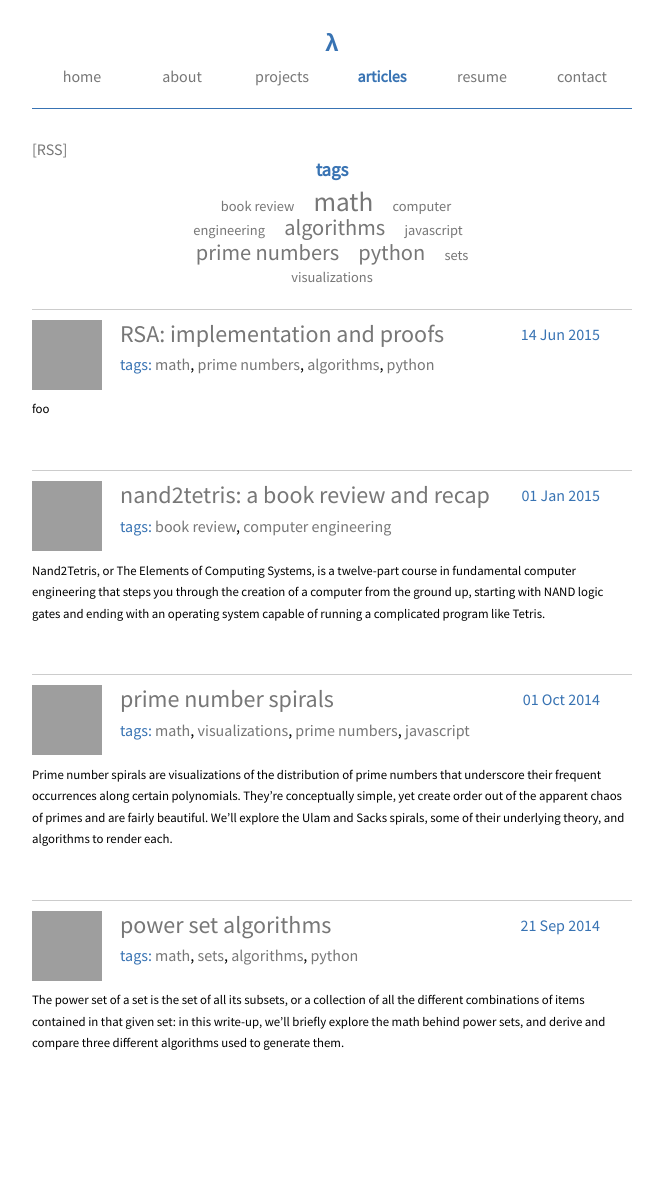
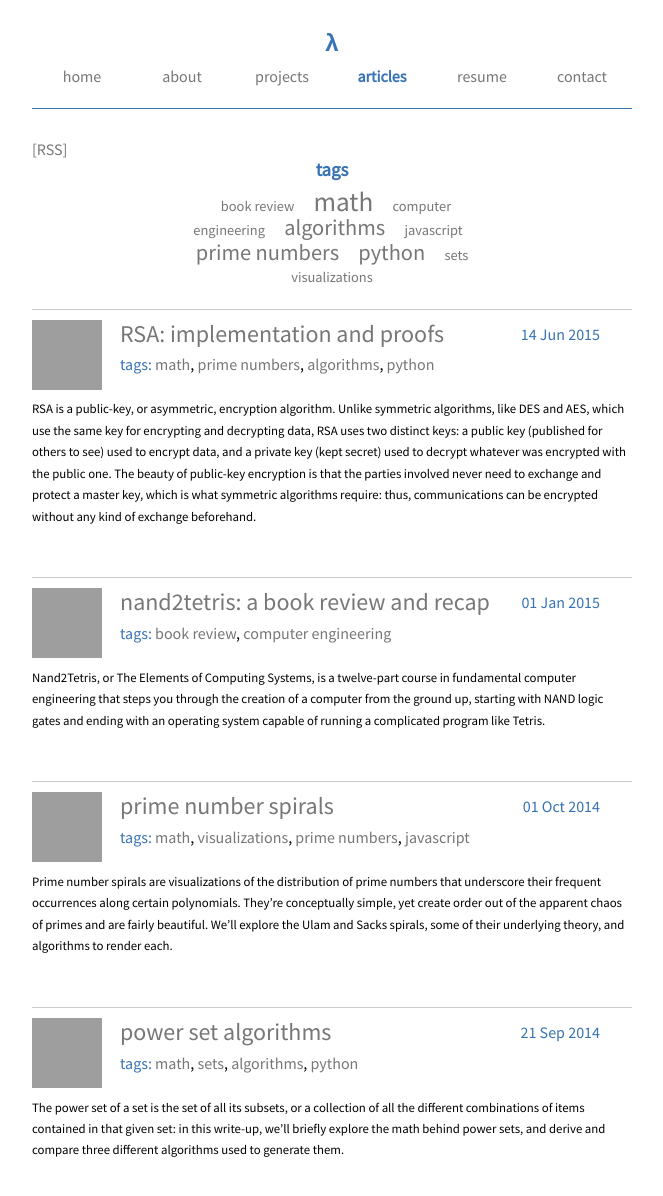
Before and after one commit to sevko/sevko.github.io, a Jekyll site: the page built from articles/index.html, in a window 1280 px wide, cut to the strip 0-1221 px from the top of the page. Shown: the top 1196 px of the strip, without its empty margins (308-971 px from the left). Built offline with Jekyll 4.4.1, drawn with Linux system fonts in a browser that asks for light colours; before the commit the page ends 1114 px from its top, so only the background shows below that; some of the changed lines change nothing that is shown; grey boxes are pictures that could not be loaded.

Commit message:
Miscellaneous edits to RSA post.

```diff
--- a/_posts/2015-06-14-rsa.md
+++ b/_posts/2015-06-14-rsa.md
@@ -14,33 +14,6 @@
   - python
 ---
 
-# outline
-foo
-
-1. what is RSA?
-  - what is it?
-  - what's the history?
-  - what is it used for?
-2. the goals of this article
-  - to implement RSA, and thoroughly understand each of its moving parts
-  - we will delve into all of the algorithms a typical RSA implementation uses, and prove them
-  - we WILL NOT currently prove RSA itself, though this might be added as an extension to the post in the future
-3. a note about the math
-  - the proofs don't require much formal math background
-  - modular arithmetic
-    - a gotcha about (mod n) notation
-  - define coprime
-4. generate a key-pair
-  - the steps
-  - the problems introduced by each step
-  - calculate phi(n)
-  - efficiently calculate GCD: euclidean algorithm
-  - find modular inverses
-  - test for primality: Rabin Miller
-5. encryption/decryption
- - the steps
- - modular exponentiation
-
 # what is RSA?
 [RSA](https://en.wikipedia.org/wiki/RSA_(cryptosystem)) is a *public-key*, or *asymmetric*, encryption algorithm.
 Unlike *symmetric* algorithms, like [DES](https://en.wikipedia.org/wiki/Data_Encryption_Standard) and
@@ -53,35 +26,44 @@
 Public-key encryption was proposed by [Whitfield Diffie](https://en.wikipedia.org/wiki/Whitfield_Diffie) and [Martin
 Hellman](https://en.wikipedia.org/wiki/Martin_Hellman) in '76, while RSA itself was patented in '77 by [Ron
 **R**ivest](https://en.wikipedia.org/wiki/Ron_Rivest), [Adi **S**hamir](https://en.wikipedia.org/wiki/Adi_Shamir), and
-[Leonard **A**dleman](https://en.wikipedia.org/wiki/Leonard_Adleman).
+[Leonard **A**dleman](https://en.wikipedia.org/wiki/Leonard_Adleman), who then went on to found a
+security [company](https://en.wikipedia.org/wiki/RSA_Security) of the same name -- confusing, but great PR!
 
 ![Rivest, Shamir, and Adleman](/img/rivest_shamir_adleman.png)
 
 [Clifford Cocks](https://en.wikipedia.org/wiki/Clifford_Cocks), an English cryptographer, arrived at a similar
 algorithm in '73 while working for British intelligence at
 [GHCQ](https://en.wikipedia.org/wiki/Government_Communications_Headquarters), but his work wasn't declassified until
-1998.
+1998 due to its sensitivity. Forty years later, RSA underpins SSL certification, SSH handshakes, and lots more.
 
-# the goals of this article
-I struggled to understand RSA for a long time: not even the encryption itself, but its implementation. RSA employs a
-number of other elegant and powerful algorithms, like the Euclidean algorithm and probabilistic primality tests, each
-of which struck me as worth learning in its own right. So, I felt a little uncomfortable to "just use the Extended
-Euclidean algorithm to find the modular inverse of a value" without knowing how the Extended Euclidean algorithm
-worked, which itself required knowing how the vanilla Euclidean algorithm works, and so on. This post will implement
-RSA, but also thoroughly explain and formally prove *each* of the other algorithms that it depends on. Note that I will
-**not** prove RSA itself, because it's more involved than all of the other proofs and requires more background going
-in (like some basic [group theory](https://en.wikipedia.org/?title=Group_theory)); I might add it as an extension to
-this post in the future.
+In this post, we'll implement RSA, but we'll very much take the long way around while doing so. The algorithm
+introduces a number of interesting problems, like finding greatest common divisors, modular exponentiation, computing
+modular inverses, and generating random prime numbers, each of which we'll thoroughly explore and derive solutions to
+(many of these won't be immediately clear, so we'll formally prove them as we go). Note that we won't prove RSA itself
+-- I might add that as an extension to the article at some point in the future.
 
 # math precursor
-**TODO**: this needs to be written later, once I actually figure out what you need to know going in.
-The only thing we need to know before diving into RSA is some [modular
+$$
+\def \imod {\text{ mod }}
+\def \divs {\text{ } \vert \text{ }}
+$$ The only thing we need to know before diving into RSA is some [modular
 arithmetic](https://en.wikipedia.org/wiki/Modular_arithmetic), which is simply arithmetic with the property that
-numbers have a maximum value (called the *modulus*) and wrap around to 0 when they exceed it.
+numbers have a maximum value (called the *modulus*) and wrap around to 0 when they exceed it. When we take a number
+$$a \imod b$$, we're basically taking the remainder of $$\frac{a}{b}$$; most programming languages provide this in the
+form of a `mod` function or `%` operator. We'll see lots of expressions in the form of:
 
 $$a \equiv b \pmod c$$
 
-Here, the $$\equiv$$ symbol implies *congruence*, or that $$a \text{ mod } c$$ equals $$b \text{ mod } c$$.
+Here, the $$\equiv$$ symbol implies *congruence*, or that $$a \text{ mod } c$$ equals $$b \text{ mod } c$$. An
+important gotcha is that $$\pmod c$$ applies to *both* sides of the expression, which isn't immediately obvious to
+anyone used to the modulo operator in the programming sense. Many sources choose to omit the parentheses, simply
+writing $$a \equiv b \imod c$$, which just compounds the confusion; the clearest notation would probably be something
+like $$(a \equiv b) \pmod c$$. This is extremely important to remember because otherwise, expressions like $$a \equiv 1
+\imod b$$ won't make any sense at all ("but if $$1 \imod b$$ is equal to 1 for all $$b$$ not equal to 1, why not just
+write $$a = 1$$?!").
+
+divides notation
+range notation
 
 # how RSA works
 RSA revolves around a numeric key-pair, or a mathematically related public and private key. The public key is made
@@ -92,22 +74,22 @@
 # generate a key-pair
 To generate a public/private key-pair:
 
-  1. generate two (large) primes, $$p$$ and $$q$$
-  2. let $$n = p \times q$$
+  1. generate two (large) random primes, $$p$$ and $$q$$
+  2. let $$n = pq$$
   3. find $$\phi(n)$$ ([Euler's totient](https://en.wikipedia.org/wiki/Euler's_totient_function)), or the number of
      integers in the range $$[1, n]$$ that are coprime with $$n$$ -- that is, have a Greatest Common Divisor (GCD) of 1
      with it.
   4. find a value $$e$$ such that $$1 \lt e \lt \phi(n)$$ and $$e$$ is coprime with $$\phi(n)$$; this is your **public
      key**.
-  5. find a value $$d$$ such that $$d \times e \equiv 1 \pmod{\phi(n)}$$, or the [multiplicative modular
+  5. find a value $$d$$ such that $$de \equiv 1 \pmod{\phi(n)}$$ -- in other words, find the [multiplicative modular
      inverse](https://en.wikipedia.org/wiki/Modular_multiplicative_inverse) of $$e$$ modulo $$\phi(n)$$; this is your
      **private key**.
 
 Though short and concise, the above steps present several complex problems:
 
-  1. generate a large, random prime number (**step 1**)
+  1. generate a large, random prime number; this is probably the most involved, so we'll save it for last (**step 1**)
   2. find $$\phi(n)$$, where $$n$$ is the product of two primes (**step 3**)
-  3. find the GCD of two numbers, which will allow us to compute $$e$$ (**step 4**)
+  3. find the GCD of two numbers, which will allow us to find $$e$$ (**step 4**)
   4. find the multiplicative modular inverse of a value, to find $$d$$ (**step 4**)
 
 ## finding $$\phi(n)$$
@@ -117,7 +99,7 @@
 $$p$$ multiples of $$q$$ ($$q, 2q, 3q, \ldots, qp$$) that are less than or equal to $$n$$. Thus, there are $$q + p$$
 values in the range $$[1, n]$$ that have a GCD with $$n$$ not equal to 1. Note, however, that we double counted $$pq$$
 in our list of multiples of $$p$$ and $$q$$, so in reality it's $$p + q - 1$$. Thus, $$\phi(n) = \text{total} - (p + q
--1)$$, where $$\text{total}$$ is the total numbers of values in the range $$[1, n]$$ -- which is $$n$$.
+-1)$$, where $$\text{total}$$ is the total numbers of values in the range $$[1, n]$$ -- that is, $$n$$.
 
 $$\phi(n) = n - (p + q - 1) = n - p - q + 1$$
 
@@ -126,19 +108,15 @@
 algorithm](https://en.wikipedia.org/?title=Euclidean_algorithm):
 
   1. the GCD of any number and 0 is the absolute value of that number
-  2. the GCD of numbers $$a$$ and $$b$$ is the GCD of $$b$$ and $$a \text{ mod } b$$
+  2. the GCD of numbers $$a$$ and $$b$$ is the GCD of $$b$$ and $$(a \text{ mod } b)$$
 
 or:
 
 {% highlight python table %}
 def gcd(a, b):
-    return a if b == 0 else gcd(b, a % b)
+    return abs(a) if b == 0 else gcd(b, a % b)
 {% endhighlight %}
 
-$$
-  \def \imod {\text{ mod }}
-\def \divs {\text{ } \vert \text{ }}
-$$
 Let's prove it. Case 1 should be self-explanatory: 0 is technically divisible by any number, even if the quotient
 equals 0, so the GCD of 0 and any other number should be that number. We need to be careful and take its absolute
 value, however, to account for negative values; the greatest divisor of -5 is 5, after all, not -5, so the
@@ -152,17 +130,28 @@
 $$
 
 ### prove $$\gcd(a, b) \divs c$$
-We first want to prove that the GCD of $$a$$ and $$b$$ divides $$c$$ (or $$\gcd(a, b) \divs c$$).
+We first want to prove that the GCD of $$a$$ and $$b$$ divides $$c$$ (or $$\gcd(a, b) \divs c$$). Begin by rewriting
+$$a$$ and $$b$$ as products of their GCD.
 
 $$
 a = x \cdot \gcd(a, b)\\
 b = y \cdot \gcd(a, b)\\
+$$
+
+$$x$$ and $$y$$ are just placeholders: we don't want to know or care what they equal. Now, plug those into the
+definition of $$c$$:
+
+$$
 c = a - b\\
 c = x \cdot \gcd(a, b) - y \cdot \gcd(a, b) = (x - y) \gcd(a, b)\\
 \therefore \gcd(a, b) \divs c
 $$
 
+Since we've shown that $$c$$ is the product of $$\gcd(a, b)$$ and another value, it is by definition divisible by
+$$\gcd(a, b)$$.
+
 ### prove $$\gcd(b, c) \divs a$$
+Apply the same logic here:
 
 $$
 b = x \cdot \gcd(b, c)\\
@@ -209,6 +198,7 @@
 \gcd(a, b) = \gcd(b, a - b) = \gcd(a - b, b)\\
 \gcd(a - b, b) = \gcd(b, a - b - b) = \gcd(a - 2b, b)\\
 \gcd(a - 2b, b) = \gcd(b, a - 2b - b) = \gcd(a - 3b, b)\\
+\gcd(a - 3b, b) = \gcd(b, a - 3b - b) = \gcd(a - 4b, b)\\
 \ldots\\
 \gcd(a - qb, b) = \gcd(r, b)
 $$
@@ -217,7 +207,7 @@
 
 $$\gcd(a, b) = \gcd(a - b, b) = \gcd(a - 2b, b) = \ldots = \gcd(a - qb, b) = \gcd(r, b)$$
 
-Bingo. We've proven Case 2.
+Bingo. We've proven Case 2, and completed our proof of the Euclidean Algorithm.
 
 ## finding modular inverses
 Given a value $$a$$ and modulus $$c$$, the modular multiplicative inverse of $$a$$ is a value $$b$$ that satisfies:
@@ -232,17 +222,17 @@
 $$
 
 This turns out to be in the form of [Bézout's identity](https://en.wikipedia.org/wiki/B%C3%A9zout's_identity), which
-states that for values $$a$$ and $$b$$, there exist values $$x$$ and $$y$$ that satisfy:
+states that for values $$m$$ and $$n$$, there exist values $$x$$ and $$y$$ that satisfy:
 
 $$
-ax + by = \gcd(a, b)
+mx + ny = \gcd(m, n)
 $$
 
 $$x$$ and $$y$$, called Bézout coefficients, can be solved for using the [Extended Euclidean
 algorithm](https://en.wikipedia.org/wiki/Extended_Euclidean_algorithm) (EEA). $$x$$ corresponds to $$b$$, or the
 modular inverse that we were looking for, while $$y$$ can be thrown out once computed. The EEA will also give us the
-GCD of $$a$$ and $$b$$ -- it is, after all, an extension of the Euclidean algorithm, which we use to find the GCD of
-two values. We need to verify that it equals 1, since we make the assume that $$\gcd(a, b) = 1$$; if it doesn't, $$a$$
+GCD of $$m$$ and $$n$$ -- it is, after all, an extension of the Euclidean algorithm, which we use to find the GCD of
+two values. We need to verify that it equals 1, since we make the assume that $$\gcd(m, n) = 1$$; if it doesn't, $$a$$
 has no modular inverse. Since `modular_inverse()` is just a wrapper for EEA -- to be implemented in a function called
 `bezout_coefficients()` -- its definition is simple:
 
@@ -281,10 +271,14 @@
 
 Let's simplify:
 
+$$a \imod b = a - \lfloor \frac{a}{b} \rfloor b$$
+
+Here, $$\lfloor \rfloor$$ represents the *floor* function, which floors the result of $$\frac{a}{b}$$ to an integer.
+
 $$
-a \imod b = a - \lfloor \frac{a}{b} \rfloor b\\
-\gcd(b, a \imod b) = bx' + (a - \lfloor \frac{a}{b} \rfloor b)y' = bx' + ay' - \lfloor \frac{a}{b} \rfloor by' =\\
-   ay' + b(x' - \lfloor \frac{a}{b} \rfloor y')
+\gcd(b, a \imod b) = bx' + (a - \lfloor \frac{a}{b} \rfloor b)y' =\\
+  bx' + ay' - \lfloor \frac{a}{b} \rfloor by' =\\
+  ay' + b(x' - \lfloor \frac{a}{b} \rfloor y')
 $$
 
 Since we know, by the already proven Euclidean algorithm, that $$\gcd(a, b) = \gcd(b, a \imod b)$$, we can write:
@@ -313,7 +307,7 @@
 x = \frac{|a|}{a}
 $$
 
-So, if $$b = 0$$, we set the $$x$$ coefficient to the 1 if $$a$$ is positive and -1 is $$a$$ is negative, and set $$y$$
+So, if $$b = 0$$, we set the $$x$$ coefficient to 1 if $$a$$ is positive and -1 is $$a$$ is negative, and set $$y$$
 to... what? If $$b$$ is 0, then $$y$$ can take on any value. For simplicity's sake we'll choose 0. Our revised
 definition looks like:
 
@@ -330,7 +324,8 @@
 Also note that, since this is simply a more involved version of the Euclidean algorithm (we're making recursive calls
 to `bezout_coefficients(b, remainder)` and have a base case of `b == 0`), when we hit the base case, `abs(a)` is the
 GCD of `a` and `b`. Since `modular_inverse()` needs to check that the GCD of its two arguments equals 1, we should
-return it as well. Hence:
+return it in addition to the coefficients themselves. Hence, we'll let it trickle up from our base case into the final
+return value:
 
 {% highlight python table %}
 def bezout_coefficients(a, b):
@@ -350,7 +345,7 @@
      1. if $$x$$ prime, return it
      2. otherwise, increment $$x$$ by 2, and return to step **2.)**
 
-Easy enough, except for the bit about testing primality. How do we efficiently do so? We'll turn to the
+Easy enough, except for the bit about testing primality. How to do so efficiently? We'll turn to the
 [Rabin-Miller](https://en.wikipedia.org/wiki/Miller%E2%80%93Rabin_primality_test) algorithm, a probabilistic primality
 test which either tells us with absolute certainty that a number is composite, or with high likelihood that it's prime.
 We're fine with a merely probabilistic solution because it's *fast*, since speed is a non-negligible issue due to the
@@ -358,10 +353,10 @@
 number is prime when it's actually composite) are astronomically low after even only a few iterations of the test.
 
 ### Rabin-Miller primality test
-The Rabin-Miller test relies on the below two assumptions (just assume they're true for now, and we'll prove them later
-on). If $$p$$ is a prime number:
+The Rabin-Miller test relies on the below two assumptions (just accept that they're true for now, and we'll prove them
+later on). If $$p$$ is a prime number:
 
-  1. $$a ^ {p - 1} \equiv 1 \pmod p$$ for any $$a$$
+  1. $$a ^ {p - 1} \equiv 1 \pmod p$$ for any $$a$$ not divisible by $$p$$
   2. for any $$x$$ that satisfies $$x ^ 2 \equiv 1 \pmod p$$, $$x$$ **must** equal ±1
 
 Using these, you can test a value $$n$$ for compositeness like so (note that we return `true`/`false` to indicate
@@ -377,7 +372,7 @@
   6. if you haven't already returned anything, you've satisfied assumptions **1** and **2** for all testable cases and
      can return `false`.
 
-In result, we return `true` if we've confirmed that $$a$$ is a *witness to the compositeness* of $$n$$, and `false` if
+In sum, we return `true` if we've confirmed that $$a$$ is a *witness to the compositeness* of $$n$$, and `false` if
 $$a$$ does *not* prove that $$n$$ is composite -- transitively, there is a high chance that $$n$$ is prime, but we can
 only be more sure by running more such tests. While the above steps serve as a good verbal description of the
 algorithm, we'll have to slightly modify them to convert the algorithm into real code.
@@ -494,8 +489,8 @@
 
 $$abx + pby = b$$
 
-$$abx$$ is, by the lemma's requisite, divisible by $$p$$, and $$pby$$ is by definition divisible by $$p$$, so $$b$$
-must be divisible by $$p$$ too.
+$$abx$$ is divisible by $$p$$ (because it's divisible by $$ab$$, which is divisible by $$p$$ according to the lemma's
+requisite), and $$pby$$ is by definition divisible by $$p$$, so $$b$$ must be divisible by $$p$$ too.
 
 #### proof of assumption 1
 Our first assumption was that for a prime $$p$$, $$a ^ {p - 1} \equiv 1 \pmod p$$ for any $$a$$ **not divisible by
@@ -538,12 +533,12 @@
 QED.
 
 #### proof of assumption 2
-We now prove assumption 2: if $$p$$ is prime and $$x ^ 2 \equiv 1 \pmod p$$, $$x$$ **must** equal ±1.  First, note that
-if $$x \equiv \pm 1 \pmod p$$, then $$p \divs x \pm 1$$, so we can rewrite the assumption as: if $$p$$ is prime and $$x
-^ 2 \equiv 1 \pmod p$$, then $$p \divs x \pm 1$$. We'll now prove it by proving its
+We now prove assumption 2: if $$p$$ is prime and $$x ^ 2 \equiv 1 \pmod p$$, $$x$$ **must** equal $$\pm 1 \imod p$$.
+First, note that if $$x \equiv \pm 1 \pmod p$$, then $$p \divs x \pm 1$$, so we can rewrite the assumption as: if $$p$$
+is prime and $$x ^ 2 \equiv 1 \pmod p$$, then $$p \divs x \pm 1$$. We'll now prove it by proving its
 [contrapositive](https://en.wikipedia.org/wiki/Contraposition), or: if $$p \nmid x + 1$$ and $$p \nmid x - 1$$, then
-either $$p$$ is not a prime or $$x ^ 2 \not \equiv 1 \pmod p$$. If $$x \not \equiv \pm 1 \pmod p$$, then both of
-the first two conditions are true, so **at least one** of the following must be true:
+either $$p$$ is not a prime or $$x ^ 2 \not \equiv 1 \pmod p$$. If $$x \not \equiv \pm 1 \pmod p$$, then both of the
+first two conditions are true, so **at least one** of the following must be true:
 
   1. $$p$$ is not a prime, or
   2. $x ^ 2 \not \equiv 1 \pmod p$
```
